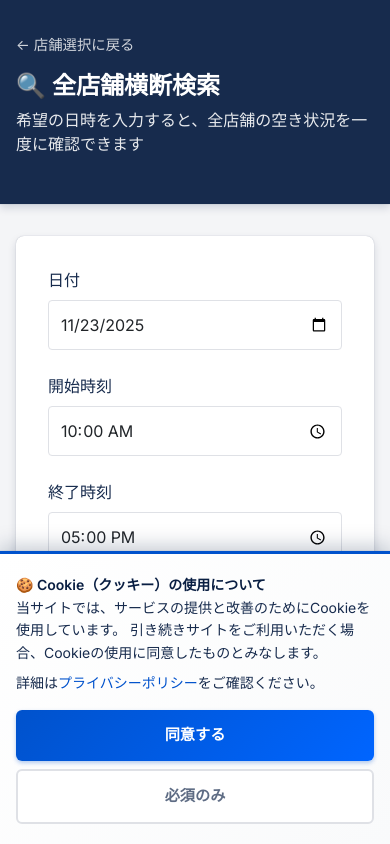
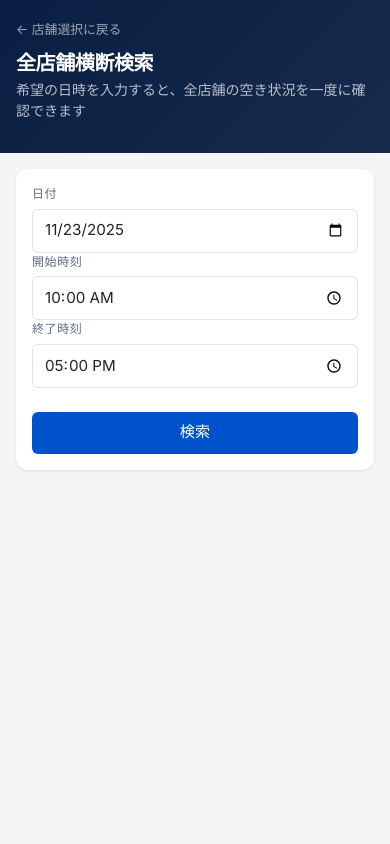
Before and after one commit to aceboy1016/HALLEL-, a Flask app: page /search in a window 390 px wide. Run offline with Flask 3, Linux system fonts and the light colour scheme; some libraries are stand-ins or nearby versions.

Commit message:
🎨 横断検索ページのデザインを改善
- 絵文字アイコンを削除（🔍）
- Cookie同意バナーを削除
- ヘッダーをコンパクトでモダンなデザインに
- フォームをスッキリとした見た目に改善
- カードのホバーエフェクトを洗練
- モバイル表示を最適化
- 全体的にミニマルで統一感のあるデザインに

```diff
--- a/templates/integrated-search.html
+++ b/templates/integrated-search.html
@@ -41,10 +41,9 @@
         }
 
         .header {
-            background: var(--neutral-800);
+            background: linear-gradient(135deg, var(--neutral-900) 0%, var(--neutral-800) 100%);
             color: white;
-            padding: 2rem 0;
-            box-shadow: var(--shadow-medium);
+            padding: 1.5rem 0;
         }
 
         .header-content {
@@ -54,23 +53,24 @@
         }
 
         .header h1 {
-            font-size: 2rem;
+            font-size: 1.5rem;
             font-weight: 600;
-            margin-bottom: 0.5rem;
+            margin-bottom: 0.25rem;
+            letter-spacing: -0.02em;
         }
 
         .header p {
-            font-size: 1rem;
-            opacity: 0.9;
+            font-size: 0.875rem;
+            opacity: 0.7;
         }
 
         .back-link {
             color: white;
             text-decoration: none;
-            opacity: 0.8;
-            font-size: 0.9rem;
+            opacity: 0.6;
+            font-size: 0.8rem;
             display: inline-block;
-            margin-bottom: 1rem;
+            margin-bottom: 0.75rem;
             transition: opacity 0.2s;
         }
 
@@ -81,76 +81,95 @@
 
         .container {
             max-width: 1200px;
-            margin: 2rem auto;
+            margin: 1.5rem auto;
             padding: 0 1rem;
         }
 
         .search-form {
             background: var(--card-bg);
-            padding: 2rem;
-            border-radius: 8px;
-            box-shadow: var(--shadow-medium);
-            margin-bottom: 2rem;
+            padding: 1.25rem;
+            border-radius: 12px;
+            box-shadow: 0 1px 3px rgba(9, 30, 66, 0.1);
+            margin-bottom: 1.5rem;
         }
 
         .form-group {
-            margin-bottom: 1.5rem;
+            margin-bottom: 0;
         }
 
         .form-label {
             font-weight: 500;
-            margin-bottom: 0.5rem;
+            font-size: 0.75rem;
+            color: var(--text-secondary);
+            margin-bottom: 0.35rem;
             display: block;
+            text-transform: uppercase;
+            letter-spacing: 0.05em;
         }
 
         .form-control {
             width: 100%;
-            padding: 0.75rem;
+            padding: 0.6rem 0.75rem;
             border: 1px solid var(--neutral-100);
-            border-radius: 4px;
-            font-size: 1rem;
+            border-radius: 6px;
+            font-size: 0.95rem;
+            transition: border-color 0.2s, box-shadow 0.2s;
+        }
+
+        .form-control:focus {
+            outline: none;
+            border-color: var(--primary-blue);
+            box-shadow: 0 0 0 3px rgba(0, 82, 204, 0.1);
         }
 
         .btn-search {
             background: var(--primary-blue);
             color: white;
             border: none;
-            padding: 0.75rem 2rem;
-            border-radius: 4px;
-            font-size: 1rem;
+            padding: 0.6rem 1.5rem;
+            border-radius: 6px;
+            font-size: 0.95rem;
             font-weight: 500;
             cursor: pointer;
-            transition: background 0.2s;
+            transition: all 0.2s;
         }
 
         .btn-search:hover {
             background: var(--primary-blue-hover);
+            transform: translateY(-1px);
+        }
+
+        .btn-search:active {
+            transform: translateY(0);
         }
 
         .results {
             display: grid;
-            grid-template-columns: repeat(auto-fit, minmax(300px, 1fr));
-            gap: 1.5rem;
+            grid-template-columns: repeat(auto-fit, minmax(280px, 1fr));
+            gap: 1rem;
         }
 
         .store-result {
             background: var(--card-bg);
-            border-radius: 8px;
-            padding: 1.5rem;
-            box-shadow: var(--shadow-medium);
-            transition: transform 0.2s;
+            border-radius: 10px;
+            padding: 1.25rem;
+            box-shadow: 0 1px 3px rgba(9, 30, 66, 0.1);
+            transition: box-shadow 0.2s, transform 0.2s;
+            border: 1px solid rgba(9, 30, 66, 0.05);
         }
 
         .store-result:hover {
+            box-shadow: 0 4px 12px rgba(9, 30, 66, 0.15);
             transform: translateY(-2px);
         }
 
         .store-result h3 {
-            font-size: 1.2rem;
+            font-size: 1rem;
             font-weight: 600;
             margin-bottom: 0.75rem;
             padding-bottom: 0.5rem;
             border-bottom: 1px solid var(--neutral-100);
+            color: var(--neutral-900);
         }
 
         .availability-list {
@@ -236,32 +255,47 @@
 
         .no-results {
             text-align: center;
-            padding: 3rem;
+            padding: 2rem;
             color: var(--text-secondary);
             background: var(--card-bg);
-            border-radius: 8px;
+            border-radius: 10px;
+            font-size: 0.9rem;
         }
 
         @media (max-width: 768px) {
-            .results {
-                grid-template-columns: 1fr;
+            .header {
+                padding: 1rem 0;
             }
 
             .header h1 {
-                font-size: 1.5rem;
+                font-size: 1.25rem;
+            }
+
+            .container {
+                margin: 1rem auto;
+            }
+
+            .search-form {
+                padding: 1rem;
+            }
+
+            .results {
+                grid-template-columns: 1fr;
+                gap: 0.75rem;
+            }
+
+            .store-result {
+                padding: 1rem;
             }
         }
     </style>
 
-    <!-- Cookie同意バナー -->
-    <link rel="stylesheet" href="{{ url_for('static', filename='css/cookie-consent.css') }}">
-    <script src="{{ url_for('static', filename='js/cookie-consent.js') }}" defer></script>
 </head>
 <body>
     <div class="header">
         <div class="header-content">
             <a href="/stores" class="back-link">← 店舗選択に戻る</a>
-            <h1>🔍 全店舗横断検索</h1>
+            <h1>全店舗横断検索</h1>
             <p>希望の日時を入力すると、全店舗の空き状況を一度に確認できます</p>
         </div>
     </div>
```
Also changed, not shown: other parts of templates/integrated-search.html (+29 -29 lines).
